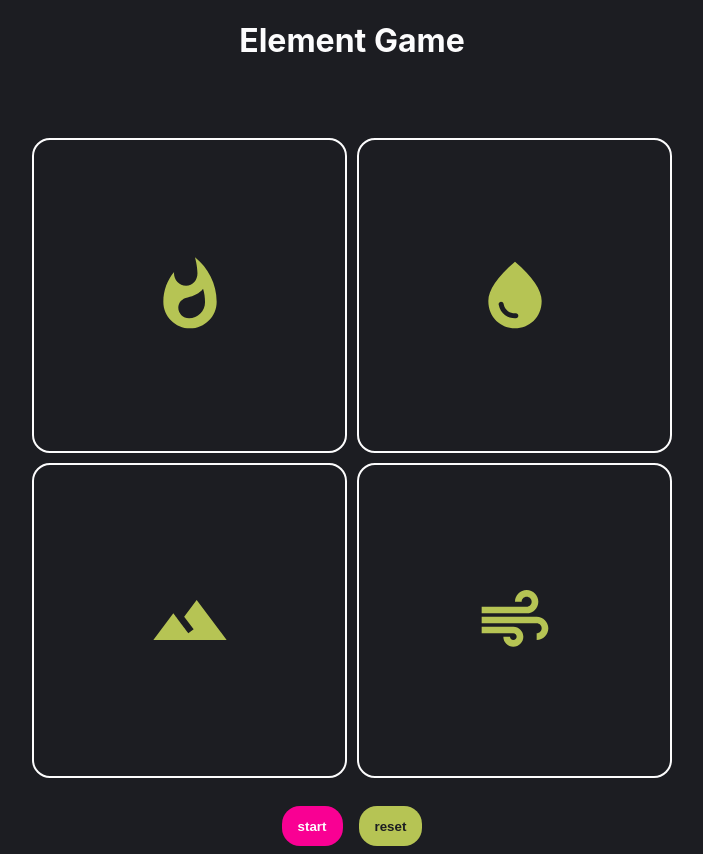
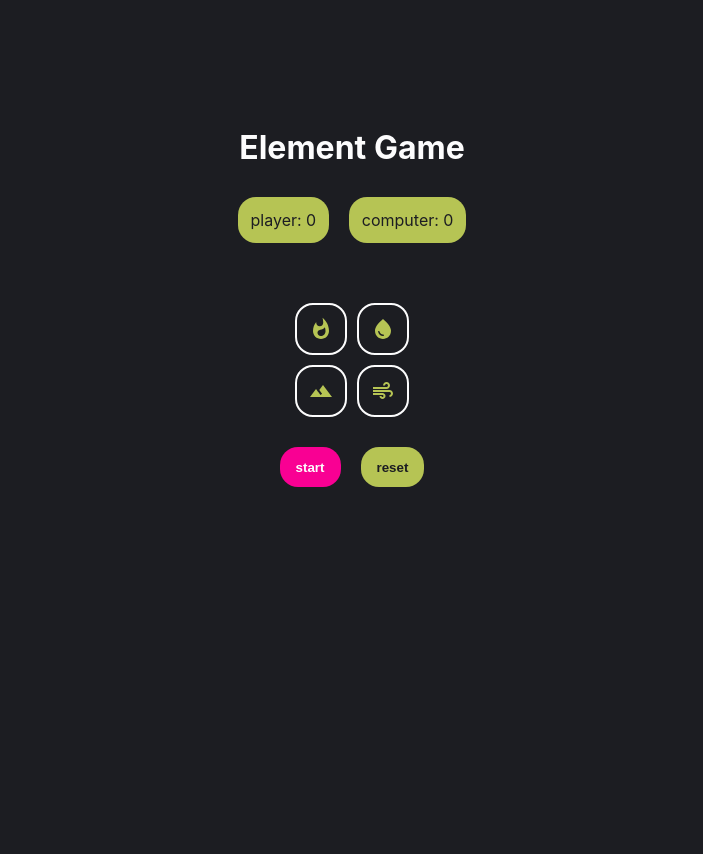
Before and after one commit to huriyahq/element-game, a React (Create React App) app: page / in a window 1280 px wide. Shown: the whole page, without its empty margins (288-991 px from the left). After the commit the page ends 800 px from the top, so only its background shows below. Built offline with nearby package versions, Linux system fonts and the light colour scheme.

Commit message:
Add scoreboard

```diff
--- a/src/App.js
+++ b/src/App.js
@@ -1,11 +1,13 @@
 import "./styles/App.css";
 import Button from "./components/Button";
 import Board from "./components/Board";
+import ScoreBoard from "./components/ScoreBoard";
 
 function App() {
 	return (
 		<div className="app">
 			<h1>Element Game</h1>
+			<ScoreBoard />
 			<div className="app-instructions">
 				<p></p>
 			</div>
--- a/src/components/Element.jsx
+++ b/src/components/Element.jsx
@@ -11,7 +11,7 @@ const Element = ({ type }) => {
 			icon = (
 				<FireIcon
 					className="element"
-					sx={{ fontSize: 80 }}
+					// sx={{ fontSize: 80 }}
 				/>
 			);
 			break;
@@ -19,7 +19,7 @@ const Element = ({ type }) => {
 			icon = (
 				<WaterIcon
 					className="element"
-					sx={{ fontSize: 80 }}
+					// sx={{ fontSize: 80 }}
 				/>
 			);
 			break;
@@ -27,7 +27,7 @@ const Element = ({ type }) => {
 			icon = (
 				<EarthIcon
 					className="element"
-					sx={{ fontSize: 80 }}
+					// sx={{ fontSize: 80 }}
 				/>
 			);
 			break;
@@ -35,7 +35,7 @@ const Element = ({ type }) => {
 			icon = (
 				<AirIcon
 					className="element"
-					sx={{ fontSize: 80 }}
+					// sx={{ fontSize: 80 }}
 				/>
 			);
 			break;
--- /dev/null
+++ b/src/components/ScoreBoard.jsx
@@ -0,0 +1,17 @@
+import React from "react";
+import "../styles/Scoreboard.css";
+
+const ScoreBoard = () => {
+	return (
+		<div className="scoreboard">
+			<p>
+				Player: <span>0</span>
+			</p>
+			<p>
+				Computer: <span>0</span>
+			</p>
+		</div>
+	);
+};
+
+export default ScoreBoard;
--- a/src/styles/App.css
+++ b/src/styles/App.css
@@ -7,17 +7,35 @@
 	--secondary-accent: #b6c454;
 }
 
+* {
+	box-sizing: border-box;
+	margin: 0;
+	padding: 0;
+}
+
 body {
 	background-color: var(--dark);
 	color: var(--light);
+	width: 100%;
+	height: auto;
+	text-align: center;
+	display: flex;
+	justify-content: center;
+	padding: 10% 5%;
 }
 
 .app {
-	height: 100%;
-	width: 100%;
 	display: flex;
 	flex-direction: column;
 	justify-content: center;
 	align-items: center;
+	gap: 30px;
+}
+
+.app-options {
+	display: flex;
+	flex-wrap: wrap;
+	justify-content: center;
+	align-items: center;
 	gap: 20px;
 }
--- a/src/styles/Button.css
+++ b/src/styles/Button.css
@@ -22,5 +22,4 @@
 	padding: 0.8rem 1rem;
 	border-radius: 18px;
 	cursor: pointer;
-	margin: 0.5rem;
 }
--- /dev/null
+++ b/src/styles/Scoreboard.css
@@ -0,0 +1,16 @@
+.scoreboard {
+	display: flex;
+	flex-wrap: wrap;
+	justify-content: center;
+	align-items: center;
+	gap: 20px;
+}
+
+.scoreboard > * {
+	background-color: var(--secondary-accent);
+	color: var(--dark);
+	border-radius: 18px;
+	padding: 0.8rem;
+	text-align: center;
+	text-transform: lowercase;
+}
```
